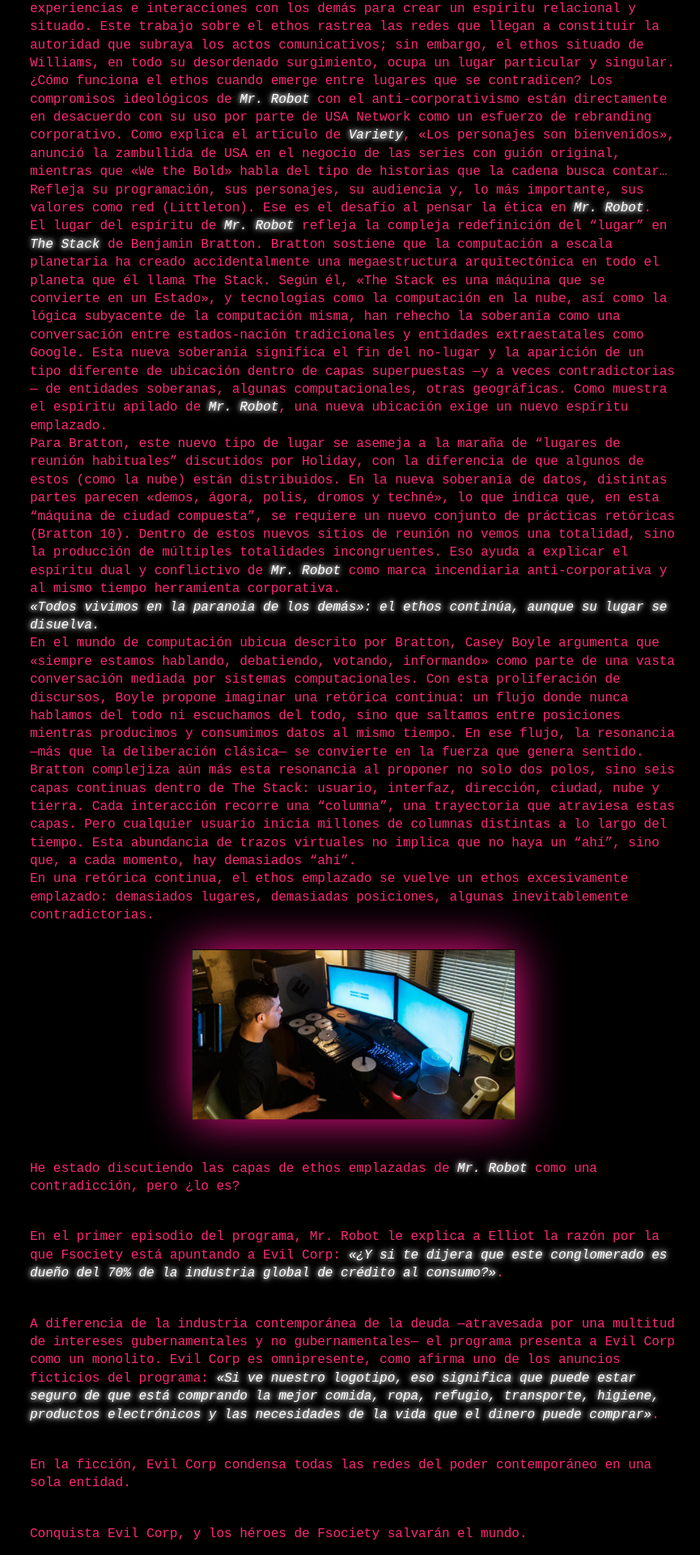
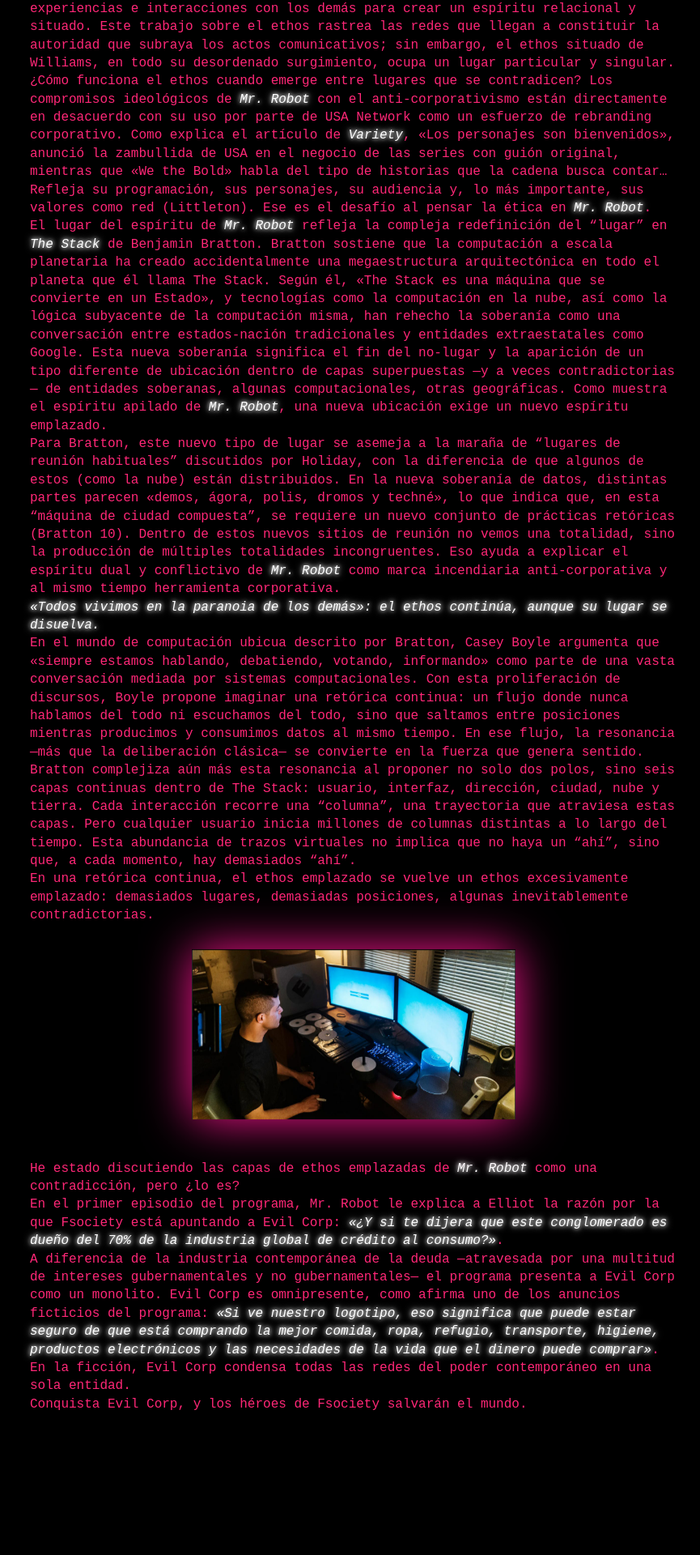
Before and after one commit to medusahra/medusahra.github.io, a Jekyll site: the page built from _posts/2025-11-14-mrrobot.md, in a window 1280 px wide. Shown: the part 3270-5190 px from the top of the page at 81% size, without its empty margins (203-1068 px from the left). Built offline with Jekyll 4.4.1, drawn with Linux system fonts in a browser that asks for light colours; after the commit the page ends 5030 px from its top, so only the background shows below that.

Commit message:
Update 2025-11-14-mrrobot.md

```diff
--- a/_posts/2025-11-14-mrrobot.md
+++ b/_posts/2025-11-14-mrrobot.md
@@ -111,15 +111,11 @@
 <p>En una retórica continua, el ethos emplazado se vuelve un ethos excesivamente emplazado: demasiados lugares, demasiadas posiciones, algunas inevitablemente contradictorias.</p>
 <img src="/assets/mrrobot4.jpg" alt="mrrobotelliot" style="max-width: 90%; width: 400px; display: block; margin: 40px auto; filter: drop-shadow(0 0 30px #ff1493);">
 He estado discutiendo las capas de ethos emplazadas de *Mr. Robot* como una contradicción, pero ¿lo es?
-<div style="margin: 40px 0;"></div>
 
 En el primer episodio del programa, Mr. Robot le explica a Elliot la razón por la que Fsociety está apuntando a Evil Corp: *«¿Y si te dijera que este conglomerado es dueño del 70% de la industria global de crédito al consumo?»*.
-<div style="margin: 40px 0;"></div>
 
 A diferencia de la industria contemporánea de la deuda —atravesada por una multitud de intereses gubernamentales y no gubernamentales— el programa presenta a Evil Corp como un monolito. Evil Corp es omnipresente, como afirma uno de los anuncios ficticios del programa: *«Si ve nuestro logotipo, eso significa que puede estar seguro de que está comprando la mejor comida, ropa, refugio, transporte, higiene, productos electrónicos y las necesidades de la vida que el dinero puede comprar»*.
-<div style="margin: 40px 0;"></div>
 
 En la ficción, Evil Corp condensa todas las redes del poder contemporáneo en una sola entidad.
-<div style="margin: 40px 0;"></div>
 
 Conquista Evil Corp, y los héroes de Fsociety salvarán el mundo.
```
